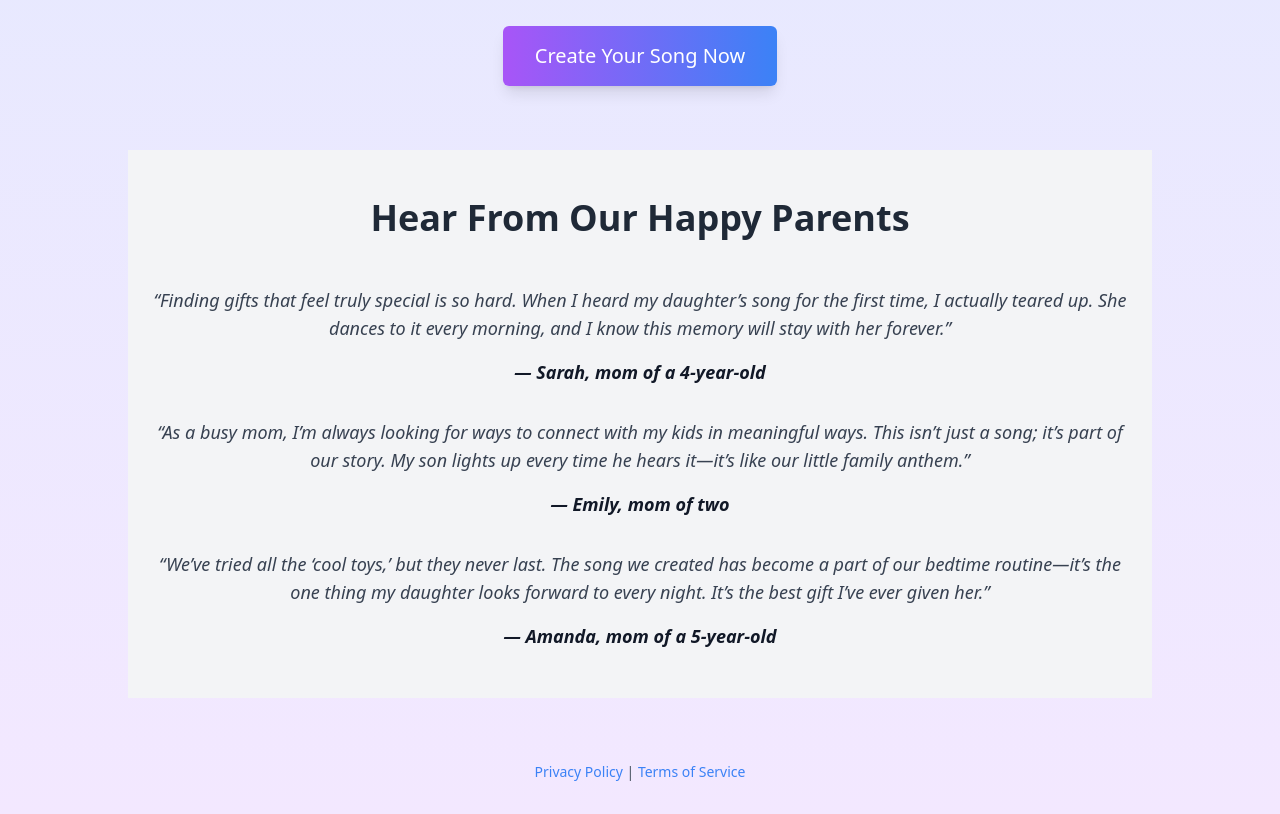
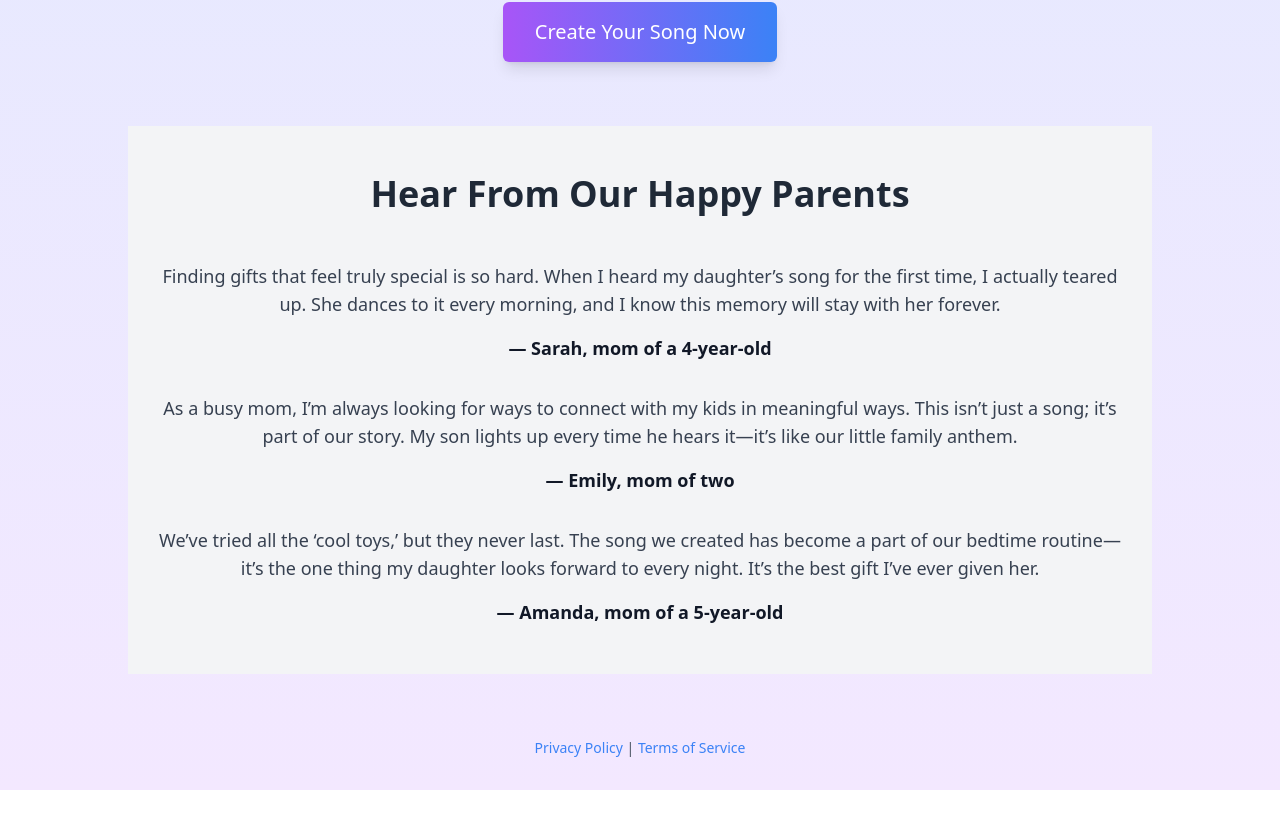
Before and after one commit to rrh1441/kiddoclassics, a Next.js app: page / in a window 1280 px wide. Shown: the part 972-1786 px from the top of the page. After the commit the page ends 1762 px from the top, so only its background shows below. Built offline with nearby package versions, Linux system fonts and the light colour scheme.

Commit message:
updated landing page v16

```diff
--- a/src/app/page.tsx
+++ b/src/app/page.tsx
@@ -53,7 +53,7 @@ export default function LandingPage() {
   return (
     <div className="min-h-screen bg-gradient-to-b from-blue-100 to-purple-100 flex flex-col items-center p-8">
       {/* Hero Section */}
-      <div className="text-center space-y-8 max-w-3xl mt-10 py-10">
+      <div className="text-center space-y-8 max-w-3xl mt-8 py-8">
         <h1 className="text-5xl font-extrabold text-transparent bg-clip-text bg-gradient-to-r from-blue-600 to-purple-600">
           Write a Love Song to Your Little One
         </h1>
@@ -145,29 +145,29 @@ export default function LandingPage() {
             Hear From Our Happy Parents
           </h2>
           <div className="space-y-8">
-            <blockquote className="text-gray-700 italic text-lg">
-              “Finding gifts that feel truly special is so hard. When I heard my
+            <blockquote className="text-gray-700 text-lg">
+              Finding gifts that feel truly special is so hard. When I heard my
               daughter’s song for the first time, I actually teared up. She dances to
-              it every morning, and I know this memory will stay with her forever.”
+              it every morning, and I know this memory will stay with her forever.
               <br />
               <span className="block mt-4 font-bold text-gray-900">
                 — Sarah, mom of a 4-year-old
               </span>
             </blockquote>
-            <blockquote className="text-gray-700 italic text-lg">
-              “As a busy mom, I’m always looking for ways to connect with my kids in
+            <blockquote className="text-gray-700 text-lg">
+              As a busy mom, I’m always looking for ways to connect with my kids in
               meaningful ways. This isn’t just a song; it’s part of our story. My son
-              lights up every time he hears it—it’s like our little family anthem.”
+              lights up every time he hears it—it’s like our little family anthem.
               <br />
               <span className="block mt-4 font-bold text-gray-900">
                 — Emily, mom of two
               </span>
             </blockquote>
-            <blockquote className="text-gray-700 italic text-lg">
-              “We’ve tried all the ‘cool toys,’ but they never last. The song we
+            <blockquote className="text-gray-700 text-lg">
+              We’ve tried all the ‘cool toys,’ but they never last. The song we
               created has become a part of our bedtime routine—it’s the one thing my
               daughter looks forward to every night. It’s the best gift I’ve ever
-              given her.”
+              given her.
               <br />
               <span className="block mt-4 font-bold text-gray-900">
                 — Amanda, mom of a 5-year-old
```
